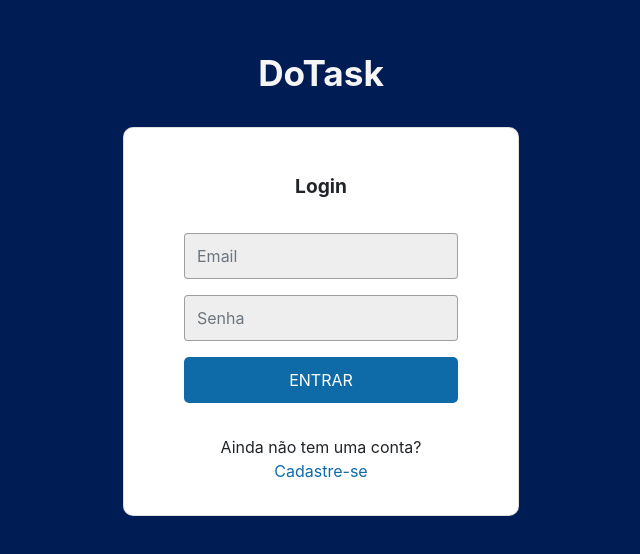
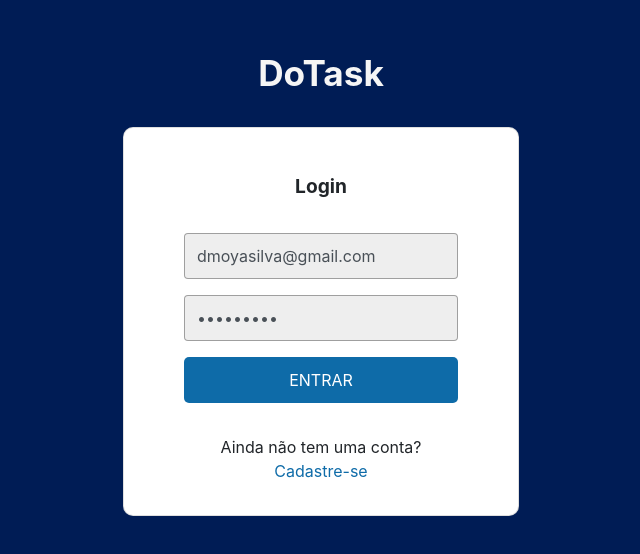
Before and after one commit to nataliadsgil/do-task-front, a Next.js app: page / in a window 1280 px wide. Shown: the part 116-670 px from the top of the page, without its empty margins (319-959 px from the left). Built offline with nearby package versions, Linux system fonts and the light colour scheme.

Commit message:
Mostrando o nome do usuário logado
- NavBar mostra o nome do usuário que está logado

```diff
--- a/pages/index.js
+++ b/pages/index.js
@@ -10,8 +10,8 @@ import {
 } from 'reactstrap'
 
 export default function Home() {
-  const [email, setEmail] = useState('');
-  const [password, setPassword] = useState('');
+  const [email, setEmail] = useState('dmoyasilva@gmail.com');
+  const [password, setPassword] = useState('123456789');
 
   const [alertConf, setAlertConf] = useState({
     color: '',
--- a/services/user.js
+++ b/services/user.js
@@ -1,7 +1,7 @@
 import axios from 'axios';
 import connection from '../configuration/connection';
 import { setCookie, getCookie } from '../utils/manage-cookies';
-
+export let userName = '';
 const UserService = {
     create: (data) => {
         return new Promise((resolve, reject) => {
@@ -27,7 +27,8 @@ const UserService = {
             })
                 .then(response => {
                     if (response.status === 200) {
-                        setCookie('dotaskcookie', response.data.token, 3);
+                        userName = response.data.user.userName;
+                        setCookie('dotaskcookie', response.data.user.token, 3);
                     }
                     resolve(response)
                 })
```
Also changed, not shown: pages/components/navbar.js (+5 -2 lines).
